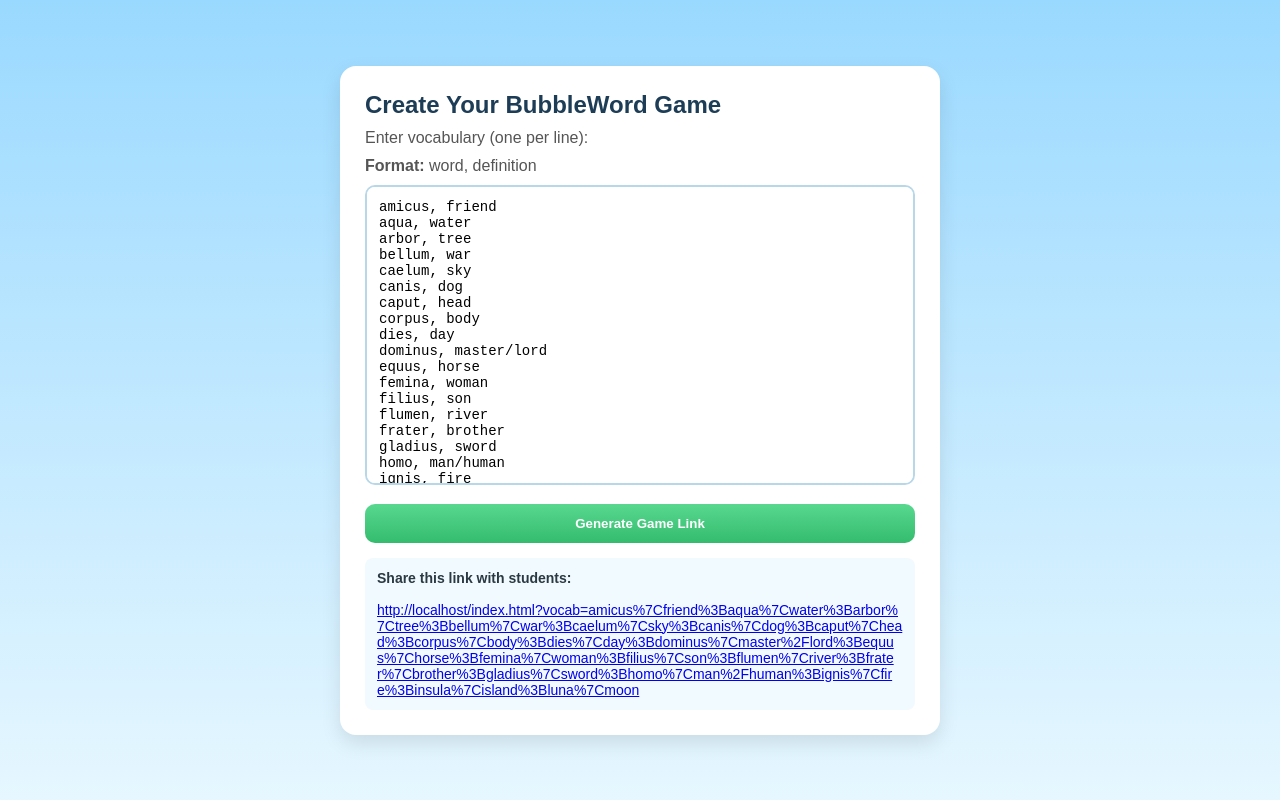
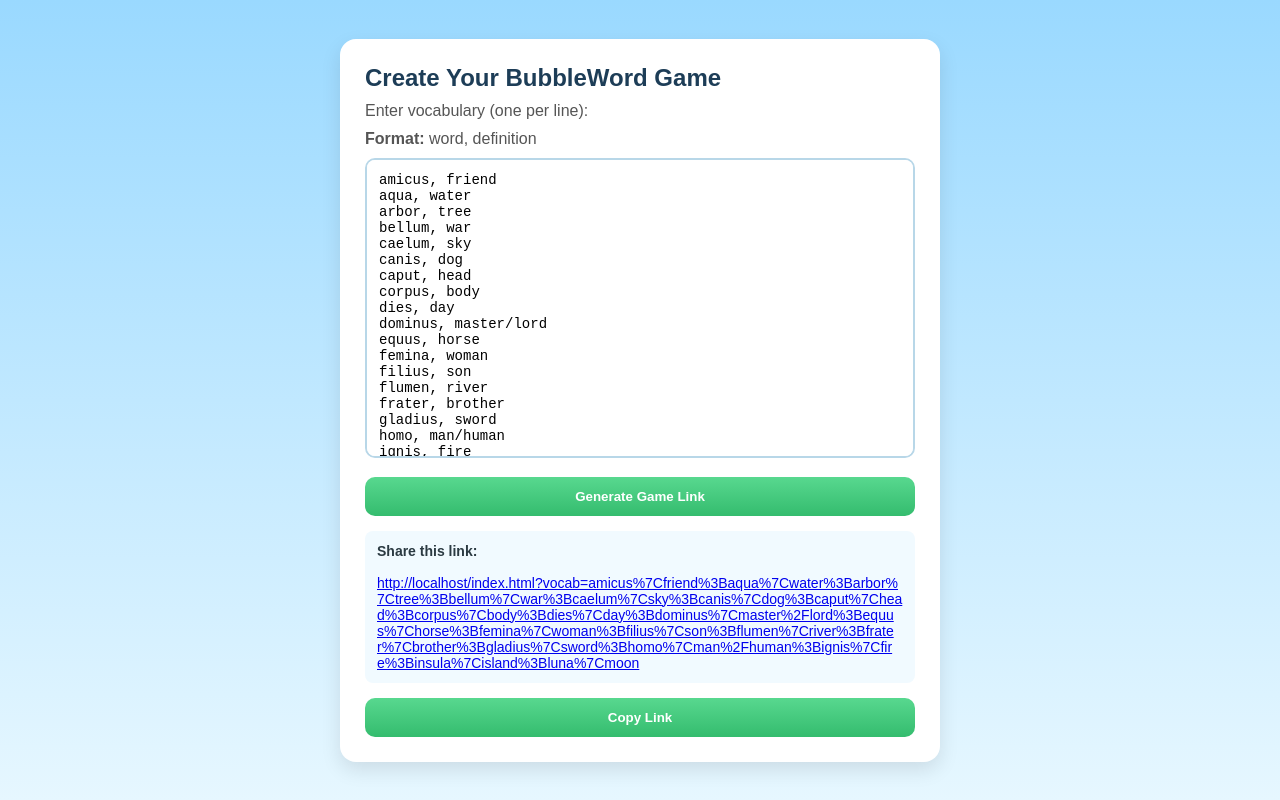
Before and after one commit to alexjeffersonmarsh/BubbleWord, a plain HTML site: page teacher.html in a window 1280 px wide. Both pictures are taken after a click on the button "Generate Game Link". Drawn offline with Linux system fonts and the light colour scheme.

Commit message:
Update teacher.html

```diff
--- a/teacher.html
+++ b/teacher.html
@@ -1,3 +1,4 @@
+
 <!DOCTYPE html>
 <html lang="en">
 
@@ -5,7 +6,7 @@
     <meta charset="UTF-8">
     <title>BubbleWord Teacher Setup</title>
 
-    <!-- ✅ Correct CSS link -->
+    <!-- ✅ Link to shared CSS -->
     <link rel="stylesheet" href="styles.css">
 
     <style>
@@ -56,6 +57,7 @@
             color: white;
             font-weight: bold;
             cursor: pointer;
+            transition: 0.2s;
         }
 
         button:hover {
@@ -110,43 +112,77 @@ luna, moon
 
     <div id="link-output"></div>
 
+    <!-- ✅ Copy button -->
+    <button id="copy-btn" style="display:none;" onclick="copyLink()">
+        Copy Link
+    </button>
+
 </div>
 
 <script>
 
+let generatedLink = "";
+
+// =========================================
+// GENERATE LINK
+// =========================================
 function generateLink() {
 
-    let input = document.getElementById("teacher-input").value;
+    const input = document.getElementById("teacher-input").value;
 
-    let lines = input.split("\n");
+    const lines = input.split("\n");
 
-    let encoded = lines
+    const encoded = lines
         .filter(line => line.trim() !== "")
         .map(line => {
 
-            let parts = line.split(",");
+            const parts = line.split(",");
 
             if (parts.length < 2) return null;
 
-            let word = parts[0].trim();
-            let def = parts.slice(1).join(",").trim();
+            const word = parts[0].trim();
+            const def = parts.slice(1).join(",").trim();
 
             return word + "|" + def;
         })
         .filter(x => x !== null)
         .join(";");
 
-    let url = window.location.origin +
-              "/index.html?vocab=" +
-              encodeURIComponent(encoded);
+    generatedLink = window.location.origin +
+        "/index.html?vocab=" +
+        encodeURIComponent(encoded);
 
     document.getElementById("link-output").innerHTML =
-        "<strong>Share this link with students:</strong><br><br>" +
-        "<a href='" + url + "' target='_blank'>" + url + "</a>";
+        "<strong>Share this link:</strong><br><br>" +
+        "<a href='" + generatedLink + "' target='_blank'>" +
+        generatedLink +
+        "</a>";
+
+    // show copy button
+    document.getElementById("copy-btn").style.display = "block";
+}
+
+// =========================================
+// COPY LINK
+// =========================================
+function copyLink() {
+
+    navigator.clipboard.writeText(generatedLink).then(() => {
+
+        const btn = document.getElementById("copy-btn");
+
+        btn.textContent = "Copied!";
+
+        setTimeout(() => {
+            btn.textContent = "Copy Link";
+        }, 1500);
+
+    }).catch(() => {
+        alert("Copy failed. Please copy the link manually.");
+    });
 }
 
 </script>
 
 </body>
-
 </html>
```
